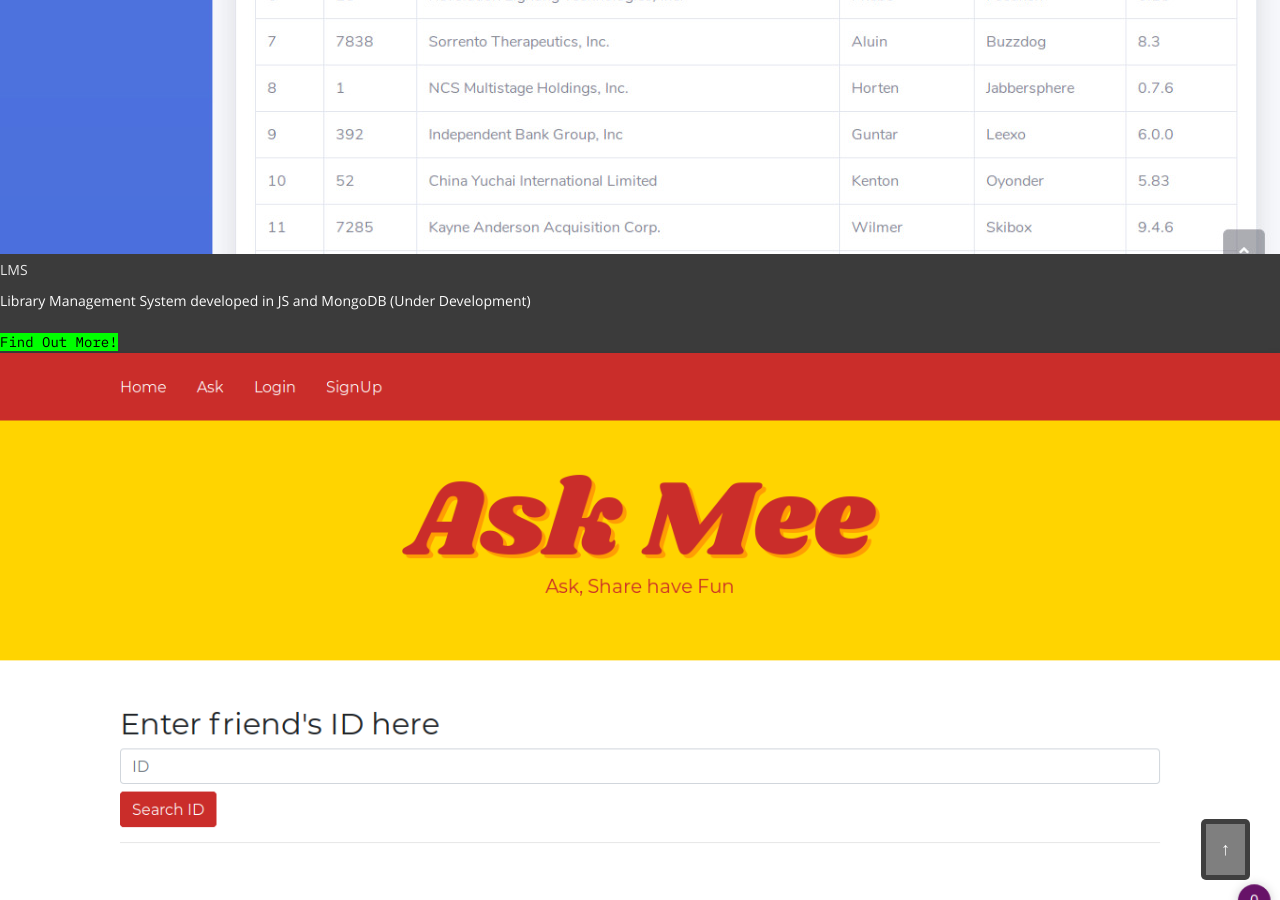
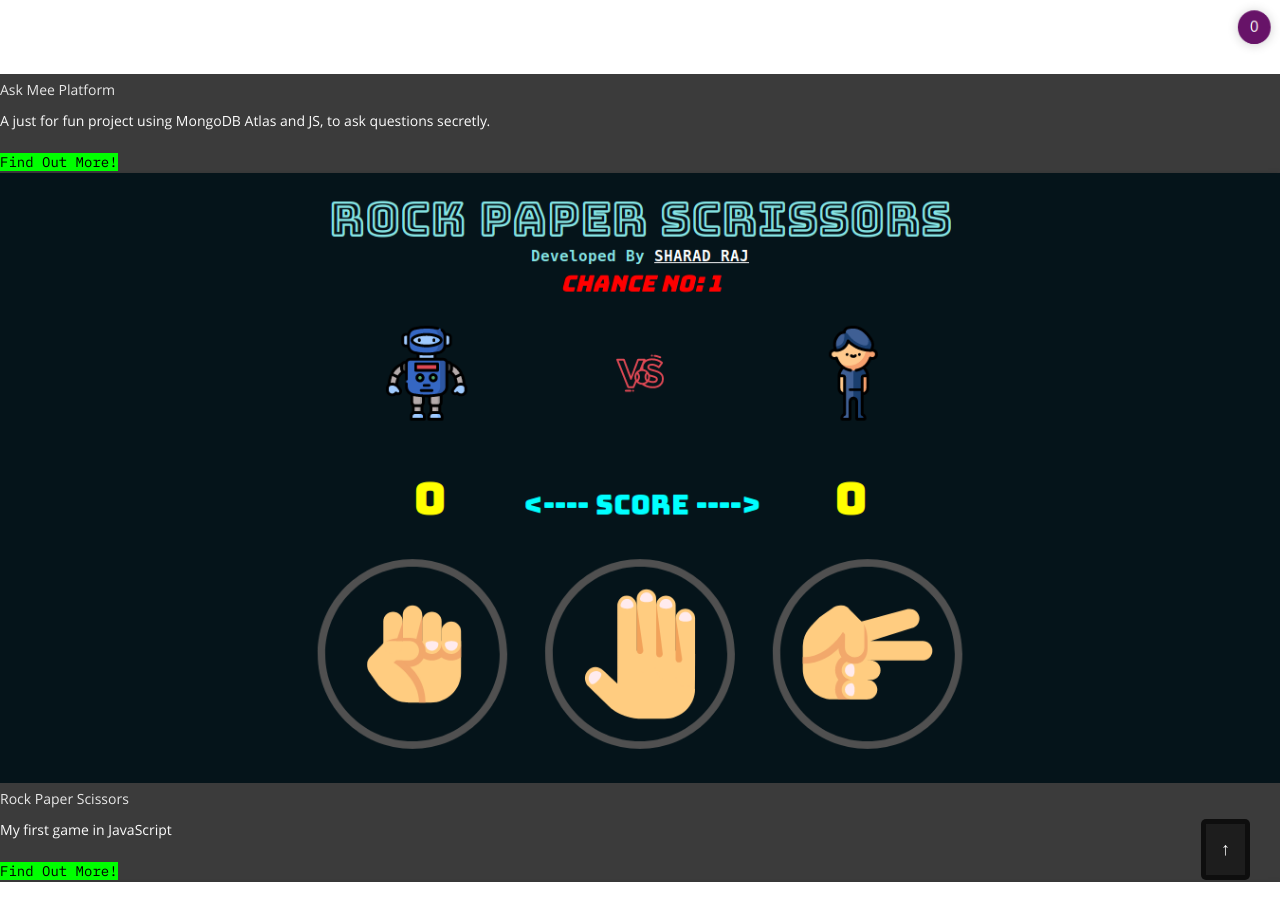
Before and after one commit to sharadcodes/sharadcodes.github.io, a Jekyll site: the page built from projects.md, in a window 1280 px wide and 900 px high, scrolled down 7302 px. Built offline with Jekyll 4.4.1, drawn with Linux system fonts in a browser that asks for light colours; some web fonts are replaced.

Commit message:
Update Collections “projects”

```diff
--- a/_data/projects_data.yml
+++ b/_data/projects_data.yml
@@ -60,11 +60,6 @@ projects:
     img_alt: Screenshot
     link: 'https://sharadcodes.github.io/jekyll-theme-milo/'
     title: Jekyll Theme Milo
-  - about: Library Management System developed in JS and MongoDB (Under Development)
-    img: /assets/uploads/lms.jpeg
-    img_alt: LMS
-    link: 'https://lms-pro.herokuapp.com/books.html'
-    title: LMS
   - about: >-
       A just for fun project using MongoDB Atlas and JS, to ask questions
       secretly.
```
